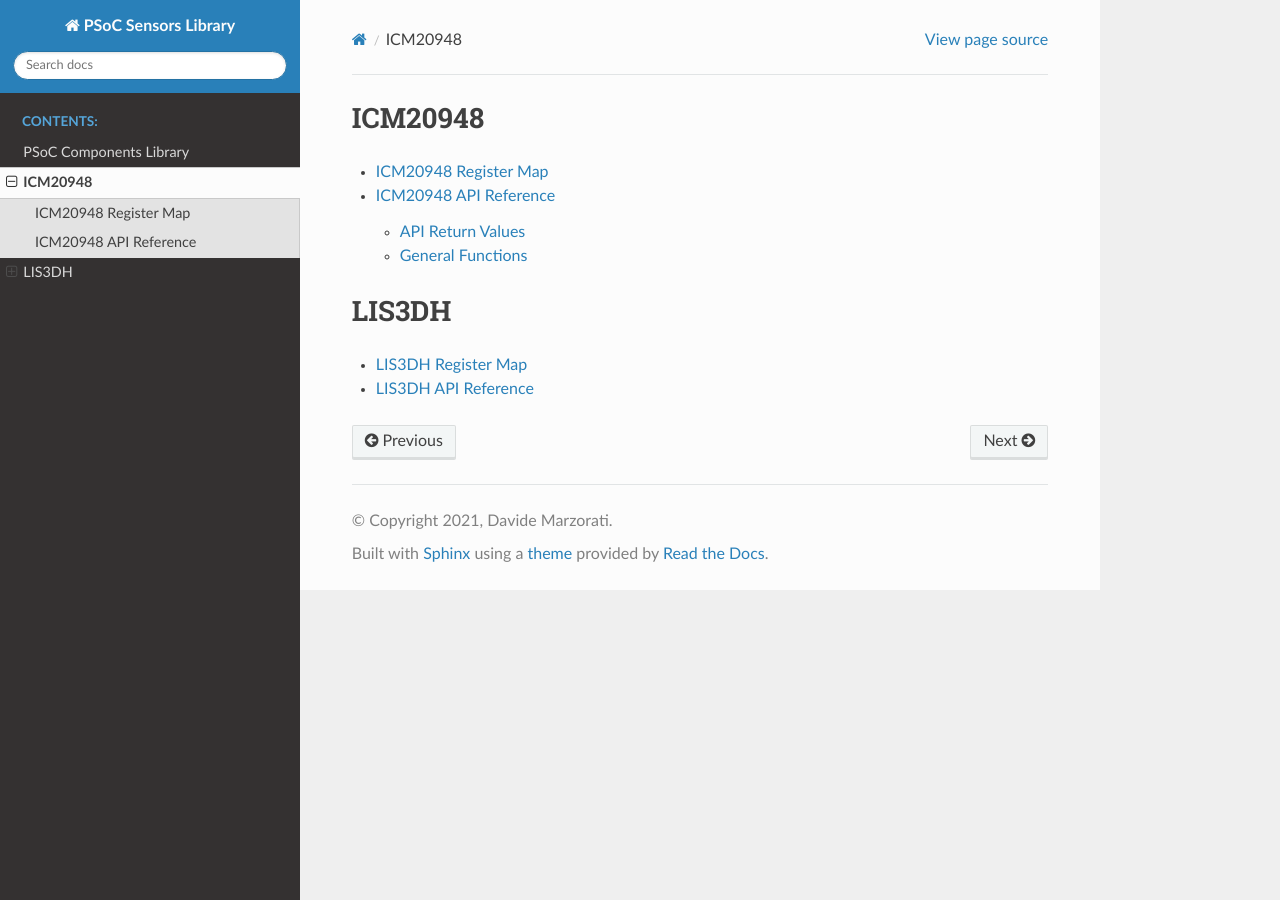
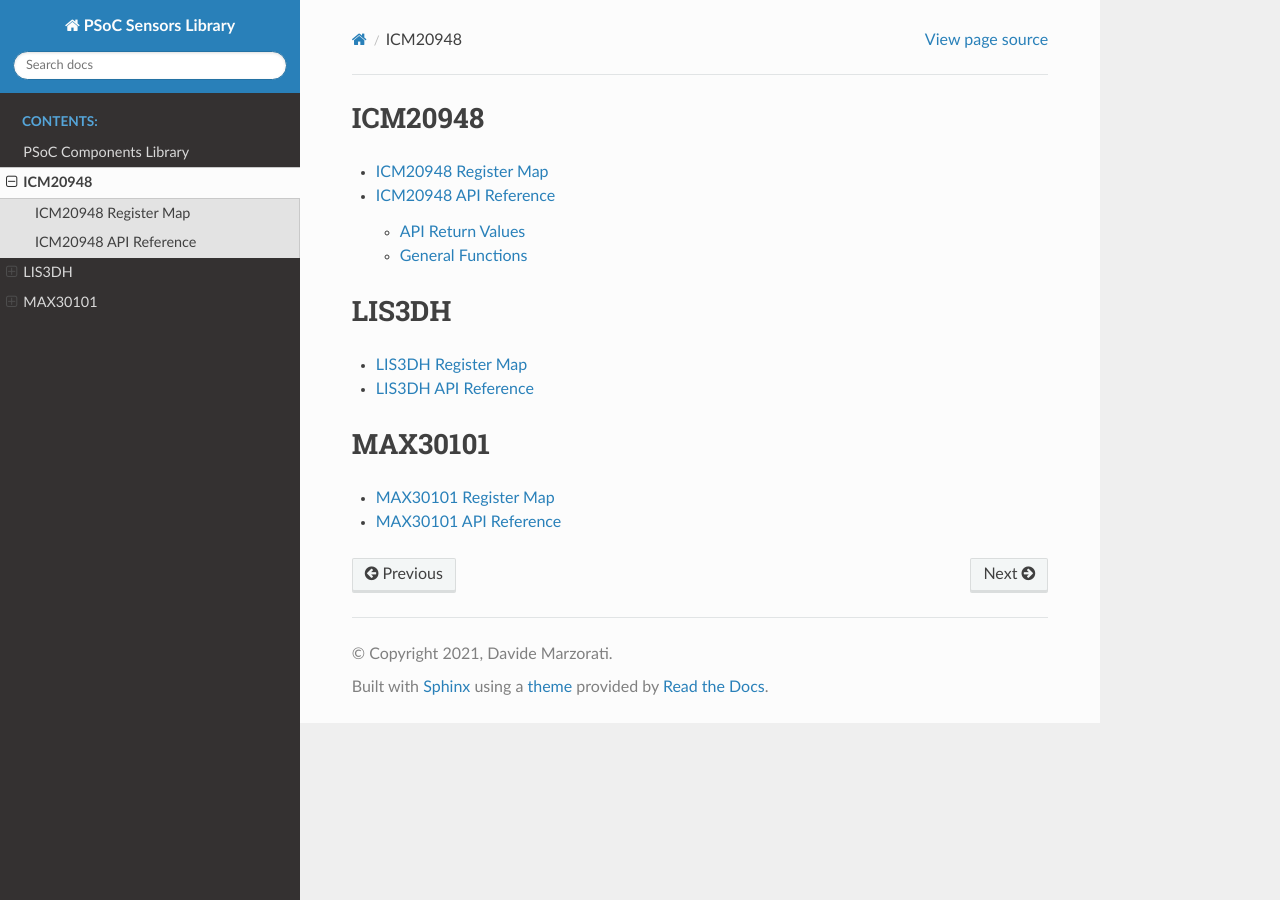
Before and after one commit to dado93/PSoC-Components-Library, a Sphinx documentation site: the page built from docs/api.rst, in a window 1280 px wide. Built offline with Sphinx 7.4.7 and the Read the Docs theme 2.0.0, drawn with Linux system fonts in a browser that asks for light colours; formulas are drawn with MathJax 3; the version number could not be read and is left out.

Commit message:
Added documentation for MAX30101

```diff
--- a/docs/api.rst
+++ b/docs/api.rst
@@ -15,3 +15,12 @@ LIS3DH
 
    lis3dh_reg
    lis3dh_api
+
+MAX30101
+========
+
+.. toctree::
+   :maxdepth: 2
+
+   max30101_reg
+   max30101_api
--- /dev/null
+++ b/docs/max30101_api.rst
@@ -0,0 +1,2 @@
+MAX30101 API Reference
+======================
--- /dev/null
+++ b/docs/max30101_reg.rst
@@ -0,0 +1,4 @@
+MAX30101 Register Map
+=====================
+
+.. doxygenfile:: MAX30101_RegMap.h
```
